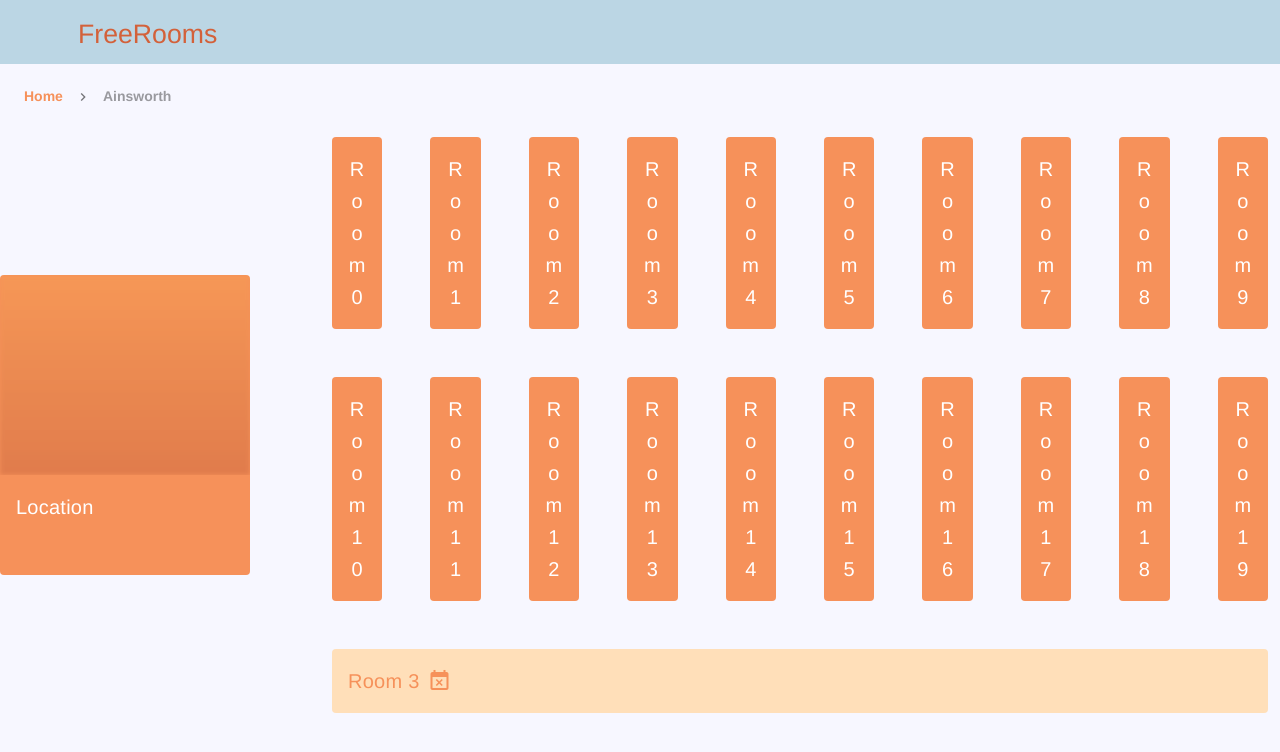
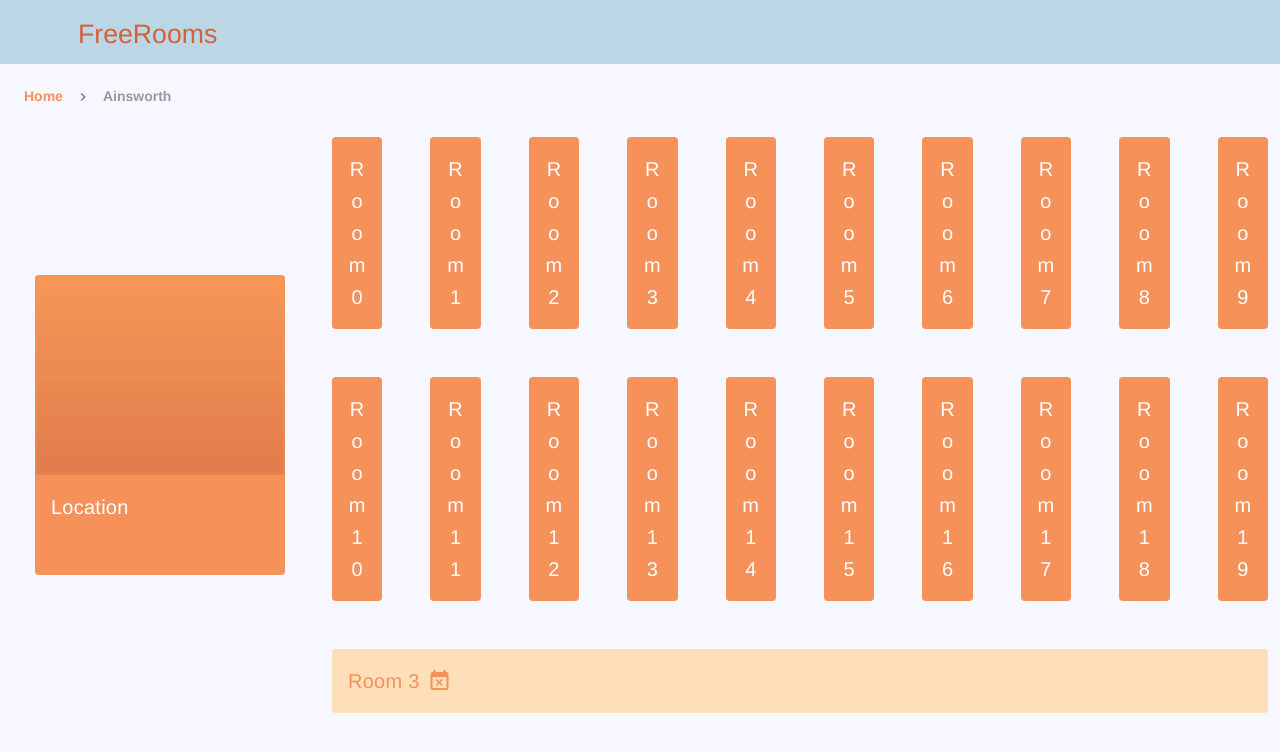
Before and after one commit to devsoc-unsw/freerooms, a Vue app in the folder frontend/: page /location/0 in a window 1280 px wide. Shown: the top 752 px of the page. Built offline with nearby package versions, Linux system fonts and the light colour scheme.

Commit message:
feat (room list view): centered location card in it's column.

```diff
--- a/frontend/src/components/LocationRoomView.vue
+++ b/frontend/src/components/LocationRoomView.vue
@@ -9,7 +9,7 @@
         <v-col
           lg="3"
           fluid
-          justify="center"
+          align="center"
         >
           <v-card
             class="primary white--text text-center"
--- a/frontend/src/components/Toolbar.vue
+++ b/frontend/src/components/Toolbar.vue
@@ -3,7 +3,6 @@
     app
     flat
     color="accent"
-    class="mb-5"
     >
     <v-img
     max-height="50px"
```
